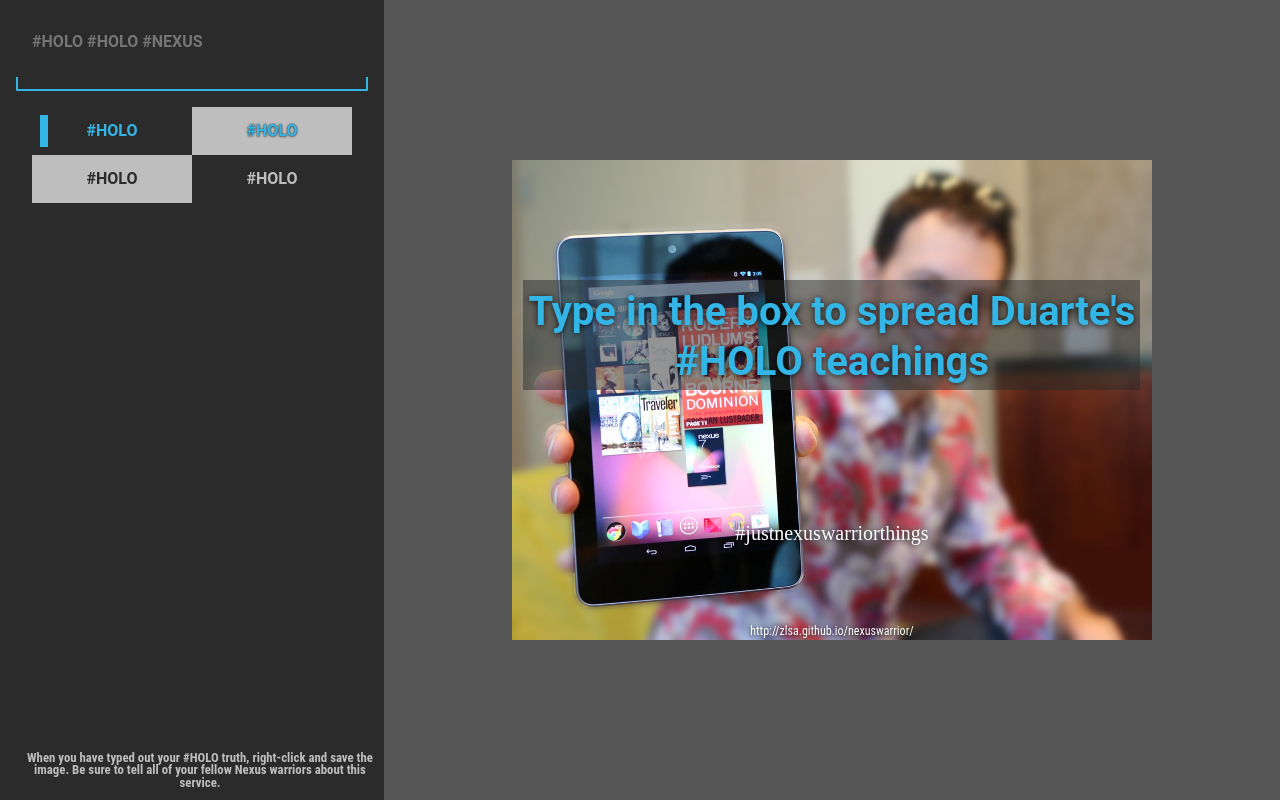
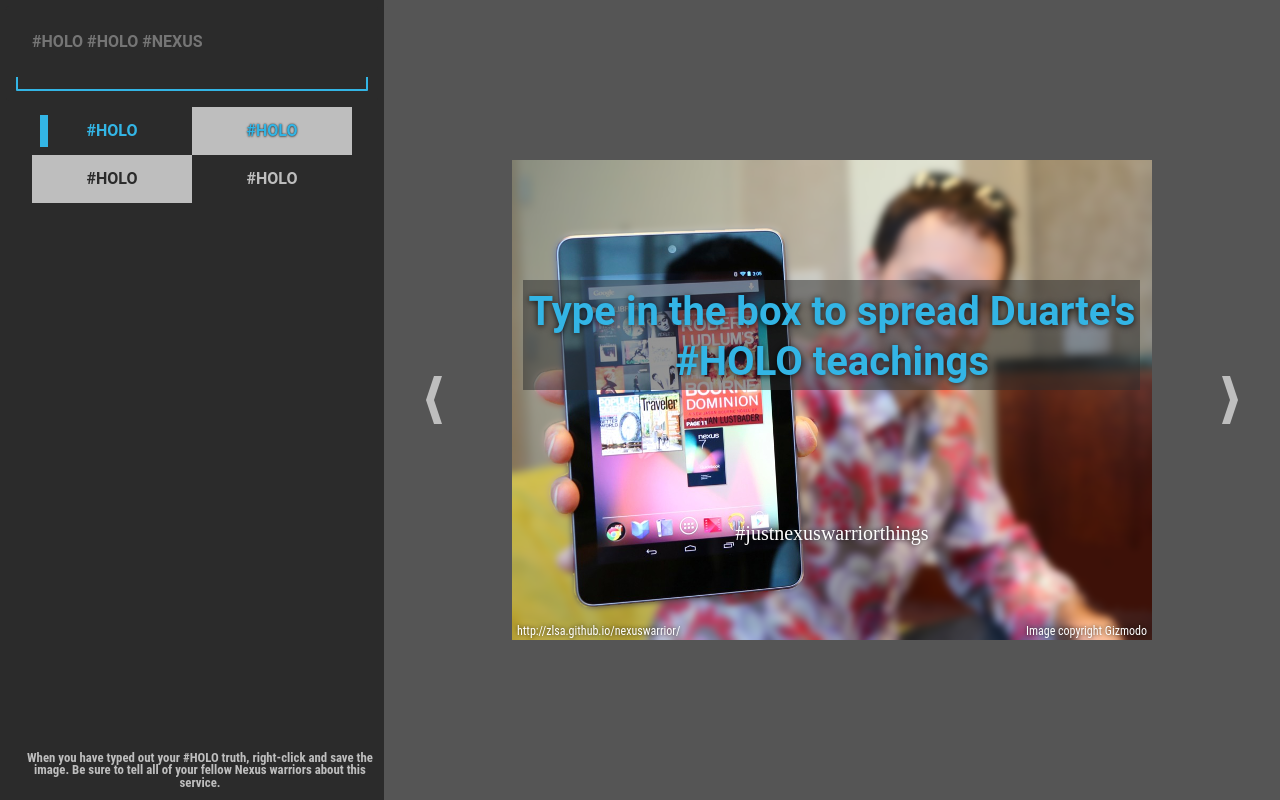
Before and after one commit to zlsa/nexuswarrior, a plain HTML site: page index.html in a window 1280 px wide. Shown: the top 800 px of the page. Drawn offline with Linux system fonts and the light colour scheme.

Commit message:
Added image selection

```diff
--- a/assets/scripts/canvas.js
+++ b/assets/scripts/canvas.js
@@ -41,7 +41,7 @@
 }
 
 function canvas_draw_image(cc) {
-  cc.drawImage(asset_get("matias-nexus7").data,0,0);
+  cc.drawImage(asset_get(prop.input.images[prop.input.image][0]).data,0,0);
 }
 
 function canvas_draw_text(cc) {
@@ -99,14 +99,18 @@
     cc.fillText(text[i],prop.canvas.size.width/2,height*i+offset);
   }
   cc.fillStyle="#fff";
+  cc.shadowBlur=4;
+  cc.shadowOffsetY=0;
   cc.font="20px Roboto Slab";
   cc.fillText("#justnexuswarriorthings",prop.canvas.size.width/2,
               prop.canvas.size.height-100);
   cc.font="12px Roboto Condensed";
-  cc.shadowBlur=4;
   p=5;
-  cc.fillText("http://zlsa.github.io/nexuswarrior/",prop.canvas.size.width/2,
-              prop.canvas.size.height-p);
+  cc.textAlign="left";
+  cc.fillText("http://zlsa.github.io/nexuswarrior/",p,prop.canvas.size.height-p);
+  cc.textAlign="right";
+  cc.fillText("Image copyright "+prop.input.images[prop.input.image][1],
+              prop.canvas.size.width-p,prop.canvas.size.height-p);
 }
 
 function canvas_update() {
--- a/assets/scripts/input.js
+++ b/assets/scripts/input.js
@@ -33,14 +33,45 @@
   $(".style").click(input_select);
   $("#style-blue-black").addClass("active");
 
+  prop.input.image=0;
+  prop.input.images=[];
+
+  $("#previous-image").click(function() {
+    input_select_image(-1);
+  });
+
+  $("#next-image").click(function() {
+    input_select_image(1);
+  });
+
 }
 
 function input_start() {
 
   asset_load(new Asset({
     name:"matias-nexus7",
-    url:"images/matias-nexus7.png"
+    url:"images/backdrops/matias-nexus7.png"
   }));
+  prop.input.images.push(["matias-nexus7","Gizmodo"]);
+
+  asset_load(new Asset({
+    name:"pocket",
+    url:"images/backdrops/pocket.png"
+  }));
+  prop.input.images.push(["pocket","CNET"]);
+
+  asset_load(new Asset({
+    name:"back",
+    url:"images/backdrops/back.png"
+  }));
+  prop.input.images.push(["back","Phandroid"]);
+
+  asset_load(new Asset({
+    name:"hand",
+    url:"images/backdrops/hand.png"
+  }));
+  prop.input.images.push(["hand","CNET"]);
+  prop.input.images.push("hand");
 
 }
 
@@ -62,3 +93,9 @@
   prop.input.style=id;
   canvas_update();
 }
+
+function input_select_image(offset) {
+  prop.input.image+=offset;
+  prop.input.image=prop.input.image.mod(prop.input.images.length-1);
+  canvas_update();
+}
--- a/assets/scripts/util.js
+++ b/assets/scripts/util.js
@@ -126,3 +126,7 @@
 function choose(l) {
     return l[Math.floor(Math.random()*l.length)];
 }
+
+Number.prototype.mod = function(n) {
+  return ((this%n)+n)%n;
+}
--- a/assets/style/preview.css
+++ b/assets/style/preview.css
@@ -21,3 +21,39 @@
 #output {
     opacity: 0;
 }
+
+#previous-image,
+#next-image {
+    display: block;
+    position: absolute;
+    top: 0;
+    height: 100%;
+    font-size: 400%;
+    width: 64px;
+    color: #bebebe;
+    z-index: 10000;
+    padding: 0 50px;
+    text-shadow: 0 0 2px #2b2b2b;
+    user-select: none;
+    background-position: 50% 50%;
+    background-repeat: no-repeat;
+}
+
+#previous-image:hover, #next-image:hover {
+    background-color: rgba(255,255,255,0.1);
+    cursor: pointer;
+}
+
+#previous-image:active, #next-image:active {
+    background-color: rgba(0,0,0,0.2);
+}
+
+#previous-image {
+    left: 30%;
+    background-image: url("../images/icons/left.png");
+}
+
+#next-image {
+    right: 0;
+    background-image: url("../images/icons/right.png");
+}
--- a/index.html
+++ b/index.html
@@ -32,6 +32,8 @@
       </div>
 
 
+      <div id="previous-image"></div>
+      <div id="next-image"></div>
       <div id="wrapper">
         <div id="canvases">
         </div>
```
Also changed, not shown: assets/images/backdrops/back.png (added), assets/images/backdrops/hand.png (added), assets/images/backdrops/matias-nexus7.png (renamed from assets/images/matias-nexus7.png), assets/images/backdrops/matias.png (added), assets/images/backdrops/pocket.png (added), assets/images/icons/left.png (added), assets/images/icons/left.svg (added), assets/images/icons/right.png (added), assets/images/icons/right.svg (added).
